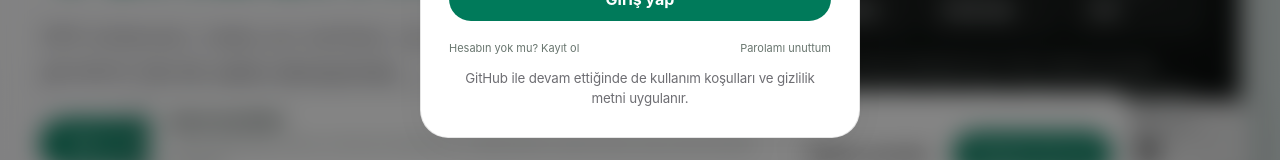
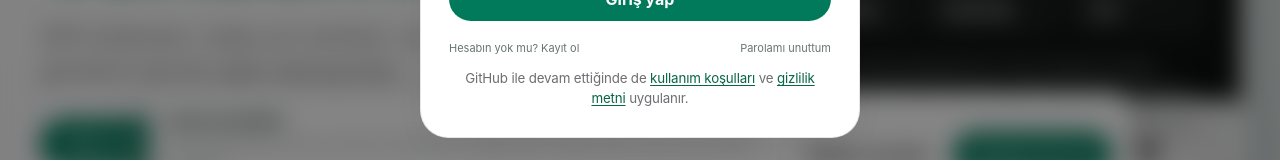
Before and after one commit to ajaroste/halkaarzim, a Next.js app: page / in a window 1280 px wide. Both pictures are taken after a click on the button "Giriş yap". Shown: the part 566-726 px from the top of the page. Built offline with nearby package versions, Linux system fonts and the light colour scheme; no server answers.

Commit message:
style: make legal consent accessible in auth modal

```diff
--- a/app/account-notifications.css
+++ b/app/account-notifications.css
@@ -18,7 +18,9 @@
 .googleButton:disabled { cursor:wait; opacity:.7; }
 .googleMark { width:28px; height:28px; display:grid; place-items:center; border-radius:50%; background:#fff; color:#4285f4; border:1px solid #d9dce1; font-weight:900; }
 .authPrivacy { display:block; margin-top:14px; color:var(--muted); text-align:center; line-height:1.5; }
+.authPrivacy a,.legalConsentRow a{color:var(--brand-dark);text-decoration:underline;text-underline-offset:2px}
 .authModalCard .formMessage { margin-top:15px; }
+.legalConsentRow{display:grid!important;grid-template-columns:auto minmax(0,1fr);gap:10px;align-items:start;padding:12px;border:1px solid var(--line);border-radius:12px;background:var(--surface-2);font-size:12px;line-height:1.5;cursor:pointer}.legalConsentRow input{width:18px!important;height:18px!important;min-height:18px!important;margin:1px 0 0!important;accent-color:var(--brand);cursor:pointer}.legalConsentRow span{color:var(--muted)}
 
 .authCallbackPage { min-height:100vh; display:grid; place-items:center; padding:24px; background:linear-gradient(145deg,var(--bg),var(--brand-soft)); }
 .authCallbackCard { width:min(460px,100%); padding:36px; border:1px solid var(--line); border-radius:22px; background:var(--surface); box-shadow:var(--shadow); text-align:center; }
@@ -105,6 +107,7 @@
 :root[data-theme="dark"] .calculatorResult span { color:#94f0ce; }
 :root[data-theme="dark"] .notificationPromptIcon { background:#183c2f; }
 :root[data-theme="dark"] .formMessage { color:#c8f8e6; border:1px solid #2b5b49; }
+:root[data-theme="dark"] .legalConsentRow{background:#182a23;border-color:#3c5d50}:root[data-theme="dark"] .legalConsentRow span{color:#c1d4cb}:root[data-theme="dark"] .legalConsentRow a,:root[data-theme="dark"] .authPrivacy a{color:#8ce8c6}
 
 @media(max-width:680px) {
   .notificationPrompt { top:74px; left:12px; right:12px; width:auto; }
```
